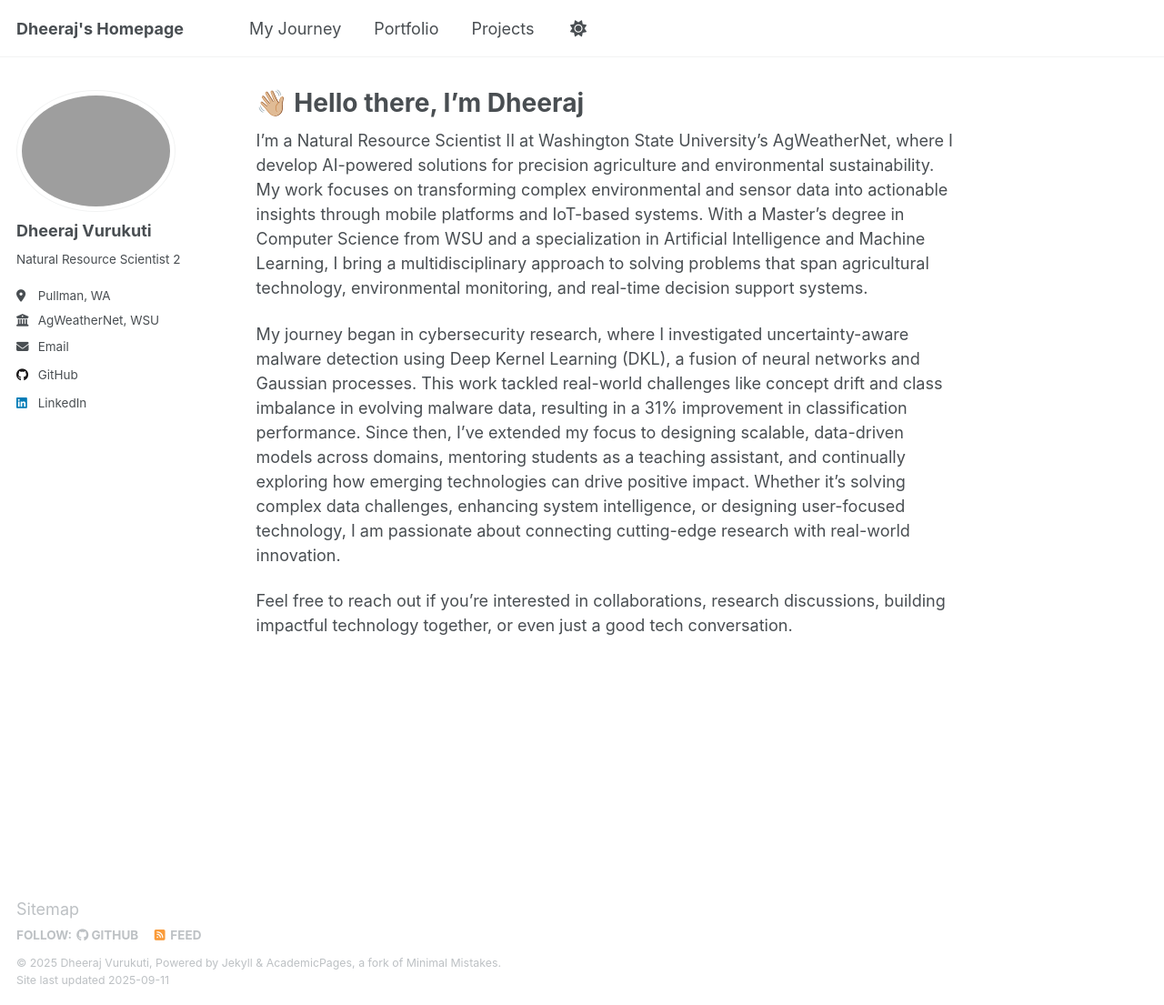
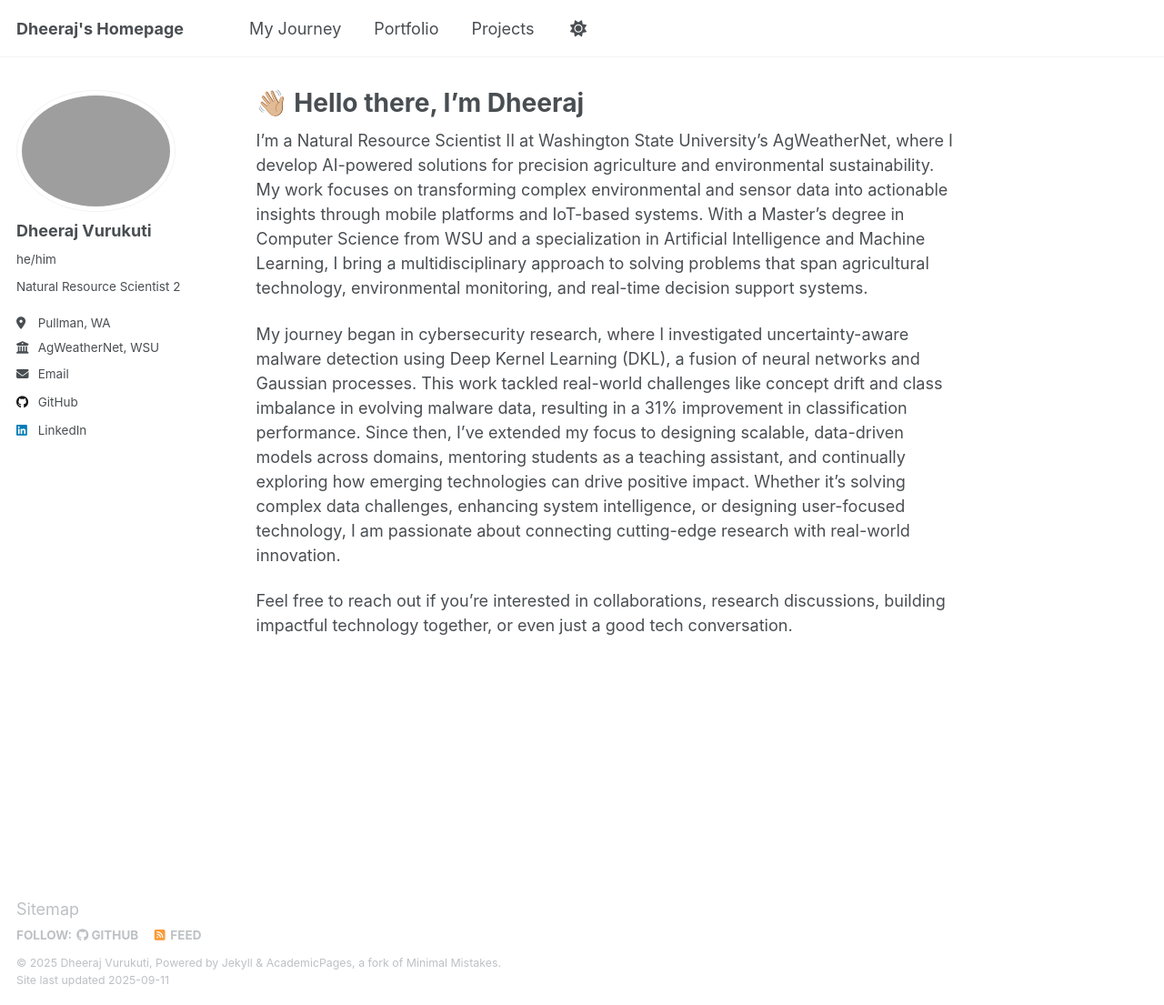
Before and after one commit to dheerajvurukuti/dheerajvurukuti.github.io, a Jekyll site: the page built from _pages/about.md, in a window 1280 px wide and 1105 px high. Shown: the whole window at 91% size. Built offline with Jekyll 4.4.1, drawn with Linux system fonts in a browser that asks for light colours.

Commit message:
profile image

```diff
--- a/_config.yml
+++ b/_config.yml
@@ -22,9 +22,9 @@ repository               : "dheerajvurukuti/dheerajvurukuti.github.io"
 #               Additional customization can be done by editing /_includes/author-profile.html
 author:
   # Biographic information
-  avatar           : "<img src= '/images/dheeraj_profile_pic.png'>"
+  avatar           : "/images/dheeraj_profile_pic.png"
   name             : "Dheeraj Vurukuti"
-  pronouns         : # example: "he/him"
+  pronouns         : "he/him"
   bio              : "Natural Resource Scientist 2"
   location         : "Pullman, WA"
   employer         : "AgWeatherNet, WSU"
```
